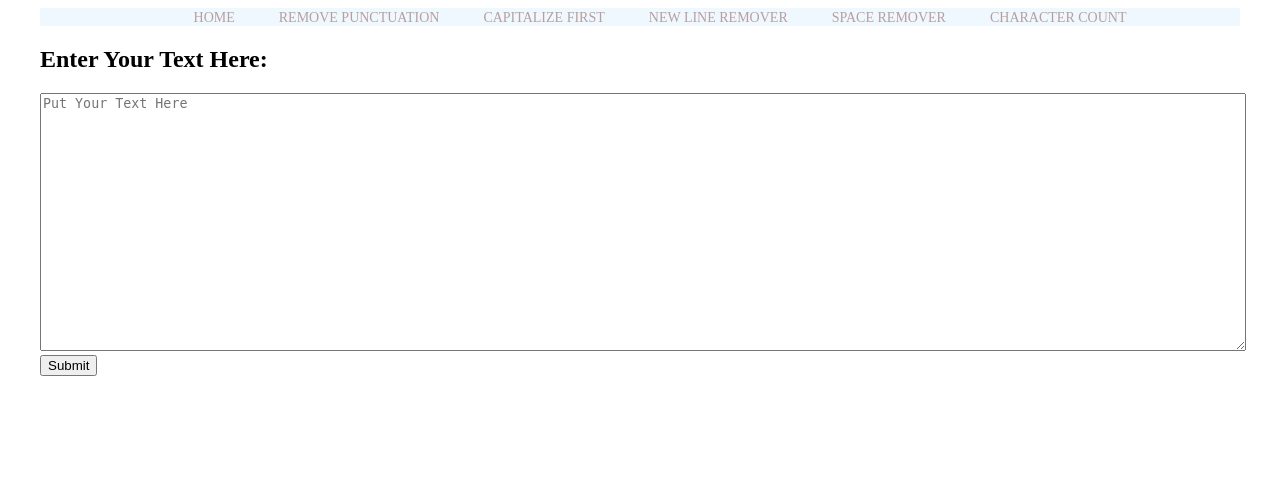
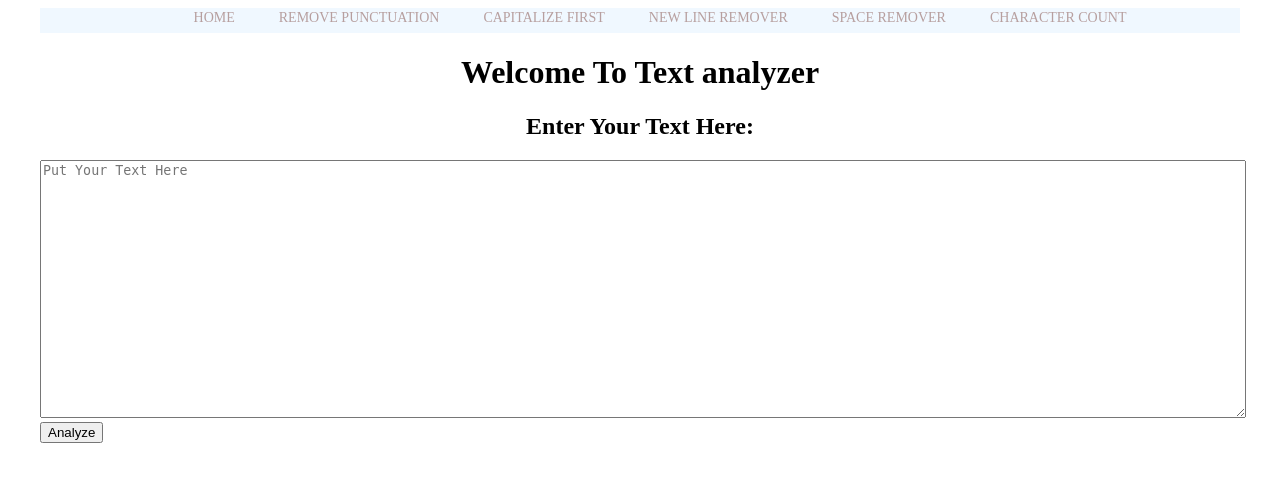
Before and after one commit to sadiqulislam/TextUtils-Website, a Django app: page / in a window 1280 px wide. Shown: the top 482 px of the page. Run offline with Django 3.2, Linux system fonts and the light colour scheme.

Commit message:
Homepage created and  form created for data transfer

```diff
--- a/src/templates/index.html
+++ b/src/templates/index.html
@@ -12,6 +12,7 @@
         }
        nav{
     background-color:aliceblue;
+    height:25px;
 }
 
 nav ul{
@@ -37,6 +38,15 @@ margin: 0px;
 width: 1200px;
 height: 252px;
 }
+
+.content h1
+{
+    text-align:center;
+}
+.content h2
+{
+   text-align:center;
+}
     </style>
 </head>
 <body>
@@ -53,11 +63,12 @@ height: 252px;
     </nav>
 
     <div class="content">
+        <h1>Welcome To Text analyzer</h1>
         <h2>Enter Your Text Here:</h2>
         <form action="/removepunctuation" method="get">
         <textarea name="" id="text-area" cols="100" rows="20" placeholder="Put Your Text Here"></textarea>
 
-            <button type="submit">Submit</button>
+            <button type="submit">Analyze</button>
         </form>
 
     </div>
--- a/src/templates/removepunc.html
+++ b/src/templates/removepunc.html
@@ -5,6 +5,6 @@
     <title>Remove Punctuation</title>
 </head>
 <body>
-<h1>I Am At Remve Puctuation Page</h1>
+<h1>I Am At Remove Punctuation Page</h1>
 </body>
 </html>
```
